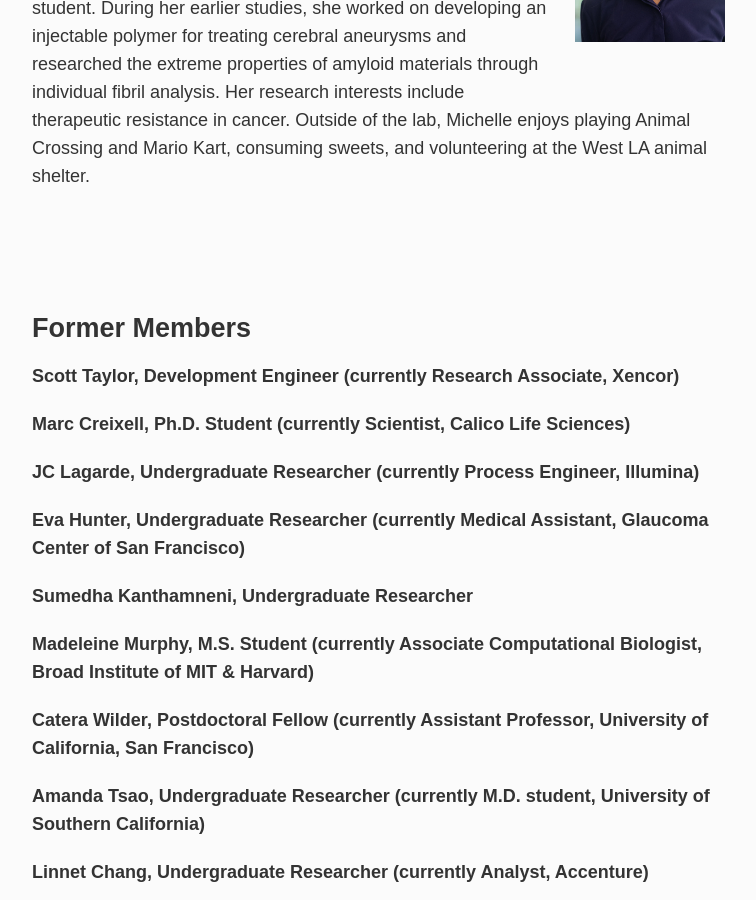
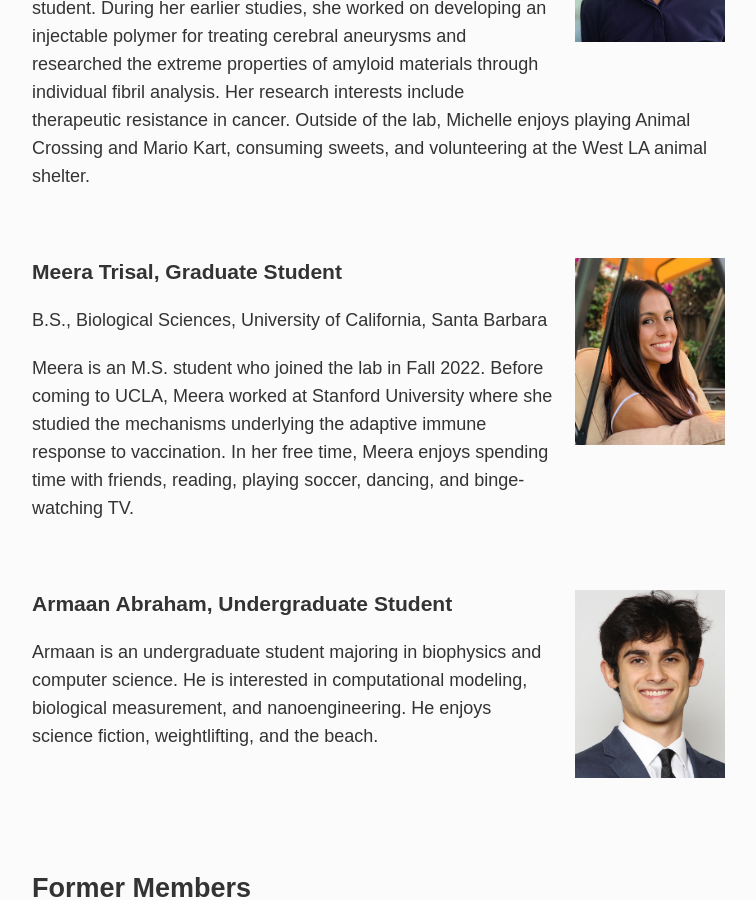
Before and after one commit to meyer-lab/asmlab.org, a Jekyll site: the page built from team/index.md, in a window 1280 px wide and 900 px high, scrolled down 2819 px. Shown: the whole window, without its empty margins (253-1009 px from the left). Built offline with Jekyll 4.4.1, drawn with Linux system fonts in a browser that asks for light colours; some web fonts are replaced.

Commit message:
Add Armaan and Meera

```diff
--- a/team/index.md
+++ b/team/index.md
@@ -60,6 +60,21 @@ M.S., Biomedical Engineering, Arizona State University
 B.S.E., Biomedical Engineering, Arizona State University
 
 Michelle joined the lab in Spring 2022 as a bioengineering Ph.D. student. During her earlier studies, she worked on developing an injectable polymer for treating cerebral aneurysms and researched the extreme properties of amyloid materials through individual fibril analysis. Her research interests include therapeutic resistance in cancer. Outside of the lab, Michelle enjoys playing Animal Crossing and Mario Kart, consuming sweets, and volunteering at the West LA animal shelter.
+
+<br />
+
+<div class="span_3 right"><img src="/public/photos/meera.webp" width="150px" alt="Meera's picture" /></div>
+### Meera Trisal, Graduate Student
+B.S., Biological Sciences, University of California, Santa Barbara
+
+Meera is an M.S. student who joined the lab in Fall 2022. Before coming to UCLA, Meera worked at Stanford University where she studied the mechanisms underlying the adaptive immune response to vaccination. In her free time, Meera enjoys spending time with friends, reading, playing soccer, dancing, and binge-watching TV.
+
+<br />
+
+<div class="span_3 right"><img src="/public/photos/armaan.webp" width="150px" alt="Armaan's picture" /></div>
+### Armaan Abraham, Undergraduate Student
+
+Armaan is an undergraduate student majoring in biophysics and computer science. He is interested in computational modeling, biological measurement, and nanoengineering. He enjoys science fiction, weightlifting, and the beach.
 
 <br />
 <br />
```
